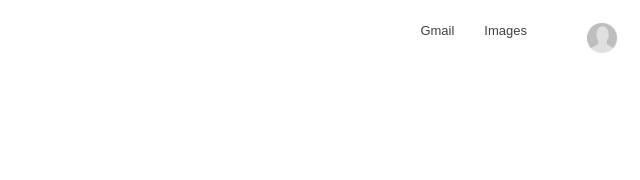
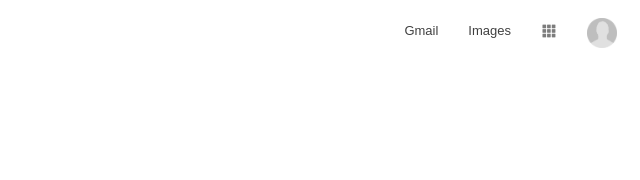
Before and after one commit to Fastine/google-homepage, a plain HTML site: page index.html in a window 1280 px wide. Shown: the top 180 px of the page, 640-1280 px from the left. Drawn offline with Linux system fonts and the light colour scheme; grey boxes are pictures that could not be loaded.

Commit message:
Repositioned profile icon, added grid icon

```diff
--- a/index.html
+++ b/index.html
@@ -17,7 +17,7 @@
                 <ul>
                     <li><a href="#">Gmail</a></li>
                     <li><a href="#">Images</a></li>
-                    <li> <a href="#" aria-expanded="false" role="button"></a> </li>
+                    <li><a href="#" role="button"><img src="img/grid.png" class="grid"></a></li>
                     <li><a href="#"><img src="img/profile.png" class="profile"></a></li>
                 </ul>
             </div>
--- a/styles.css
+++ b/styles.css
@@ -134,6 +134,8 @@ nav.top {
 img.profile {
     height: 30px;
     width: 30px;
+    position: relative;
+    top: -5px;
 }
 /* Psuedoelements */
 
```
Also changed, not shown: img/grid.png (added).
